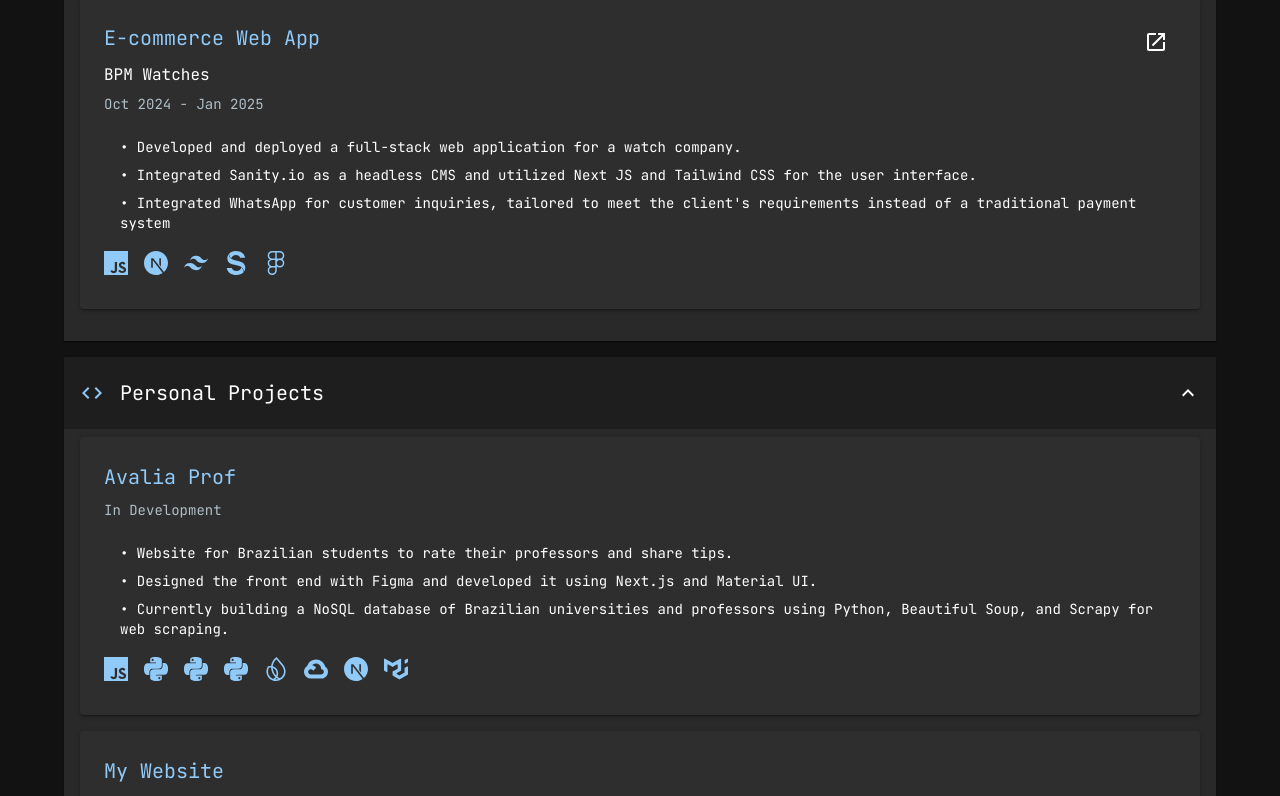
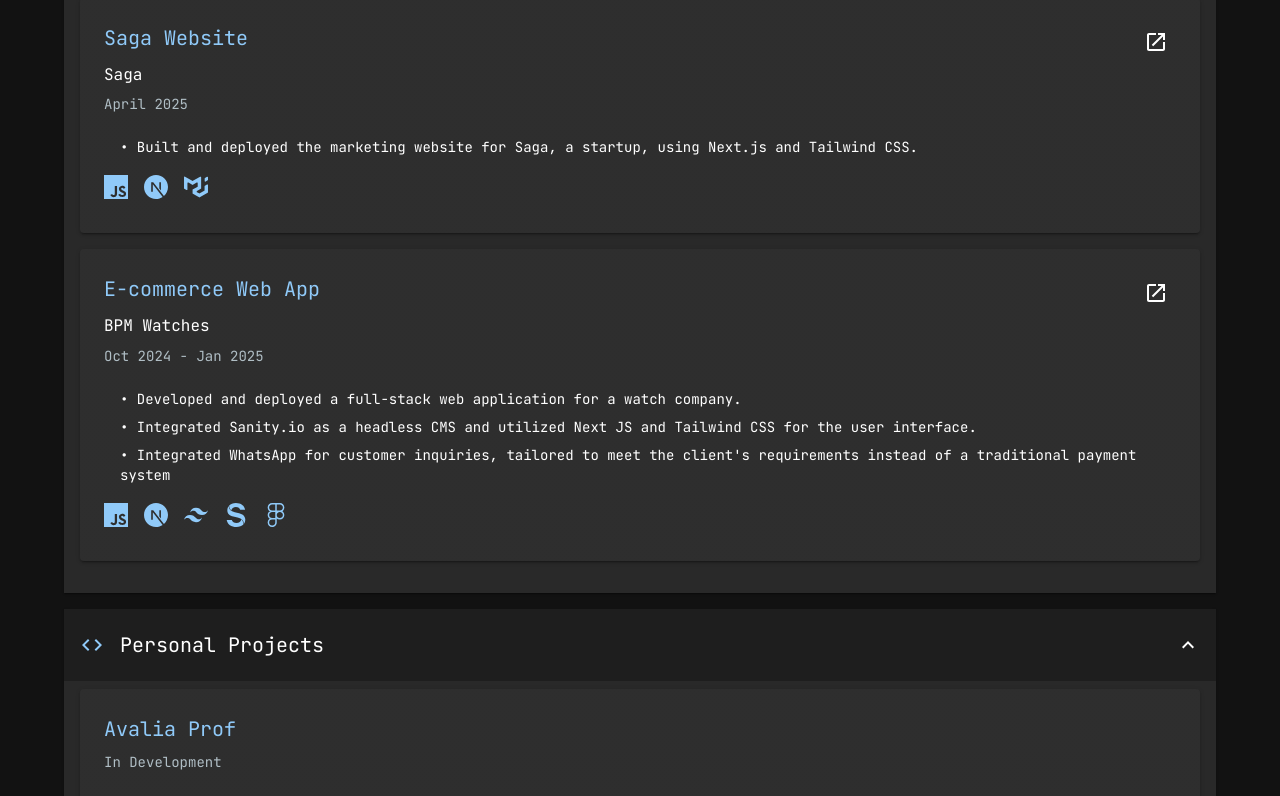
Before and after one commit to glevi2004/levi-ramos-website, a Next.js app: page /projects in a window 1280 px wide. Shown: the part 520-1316 px from the top of the page. Built offline with nearby package versions, Linux system fonts and the light colour scheme.

Commit message:
updated projects

```diff
--- a/app/projects/page.jsx
+++ b/app/projects/page.jsx
@@ -73,6 +73,17 @@ const techIcons = {
 
 const projectsData = [
   {
+    title: "Saga Website",
+    type: "freelance",
+    client: "Saga",
+    period: "April 2025",
+    description: [
+      "Built and deployed the marketing website for Saga, a startup, using Next.js and Tailwind CSS.",
+    ],
+    technologies: ["JavaScript", "Next.js", "Material-UI"],
+    link: "https://saga-website-nine.vercel.app/",
+  },
+  {
     title: "E-commerce Web App",
     type: "freelance",
     client: "BPM Watches",
@@ -89,7 +100,7 @@ const projectsData = [
       "Sanity.io",
       "Figma",
     ],
-    link: "https://bpm-watches.vercel.app/",
+    link: "https://bpmwatches.com/",
   },
   {
     title: "Resume Web App",
@@ -110,7 +121,7 @@ const projectsData = [
     description: [
       "Website for Brazilian students to rate their professors and share tips.",
       "Designed the front end with Figma and developed it using Next.js and Material UI.",
-      "Currently building a NoSQL database of Brazilian universities and professors using Python, Beautiful Soup, and Scrapy for web scraping.",
+      "Currently building a database of Brazilian universities and professors using Python, Beautiful Soup, and Scrapy for web scraping.",
     ],
     technologies: [
       "JavaScript",
@@ -124,7 +135,7 @@ const projectsData = [
     ],
   },
   {
-    title: "My Website",
+    title: "This Website",
     type: "personal",
     period: "2024",
     description: [
```
Also changed, not shown: 1 other file (tests, documents, lock files or other folders).
